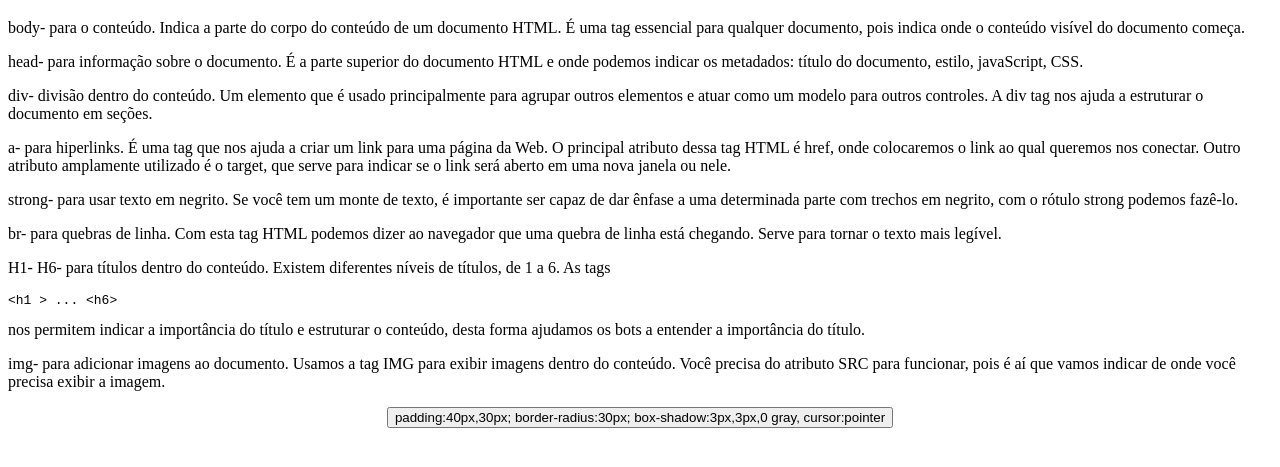
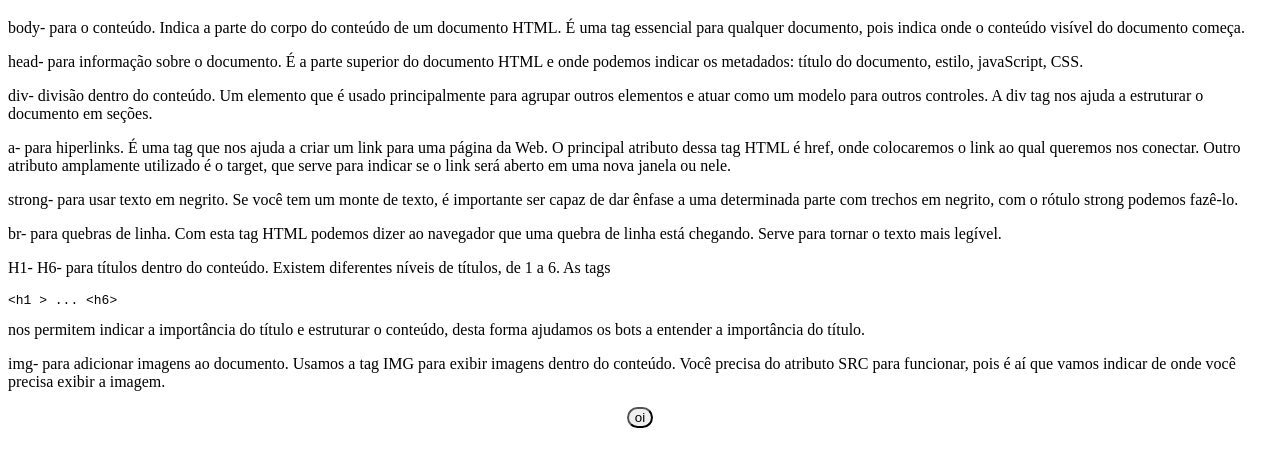
Before and after one commit to annarosarioo/grupo-6--2I, a plain HTML site: page programação.html in a window 1280 px wide. Shown: the part 61-528 px from the top of the page. Drawn offline with Linux system fonts and the light colour scheme.

Commit message:
gyuguygyu

```diff
--- a/programação.html
+++ b/programação.html
@@ -32,11 +32,11 @@
     <p>img- para adicionar imagens ao documento.
     Usamos a tag IMG para exibir imagens dentro do conteúdo. Você precisa do atributo SRC para funcionar, pois é aí que vamos indicar de onde você precisa exibir a imagem.</p>
     <section style="text-align:center";>
-    <button onclick="alert('kkkk')">
-    padding:40px,30px;
+    <button onclick="alert('kkkk')" style="padding:40px,30px;
     border-radius:30px;
-    box-shadow:3px,3px,0 gray,
-    cursor:pointer
+    box-shadow:3px,3px,0 gray;
+    cursor: pointer;">
+     oi
     </button>
     </section>
 </body>
```
